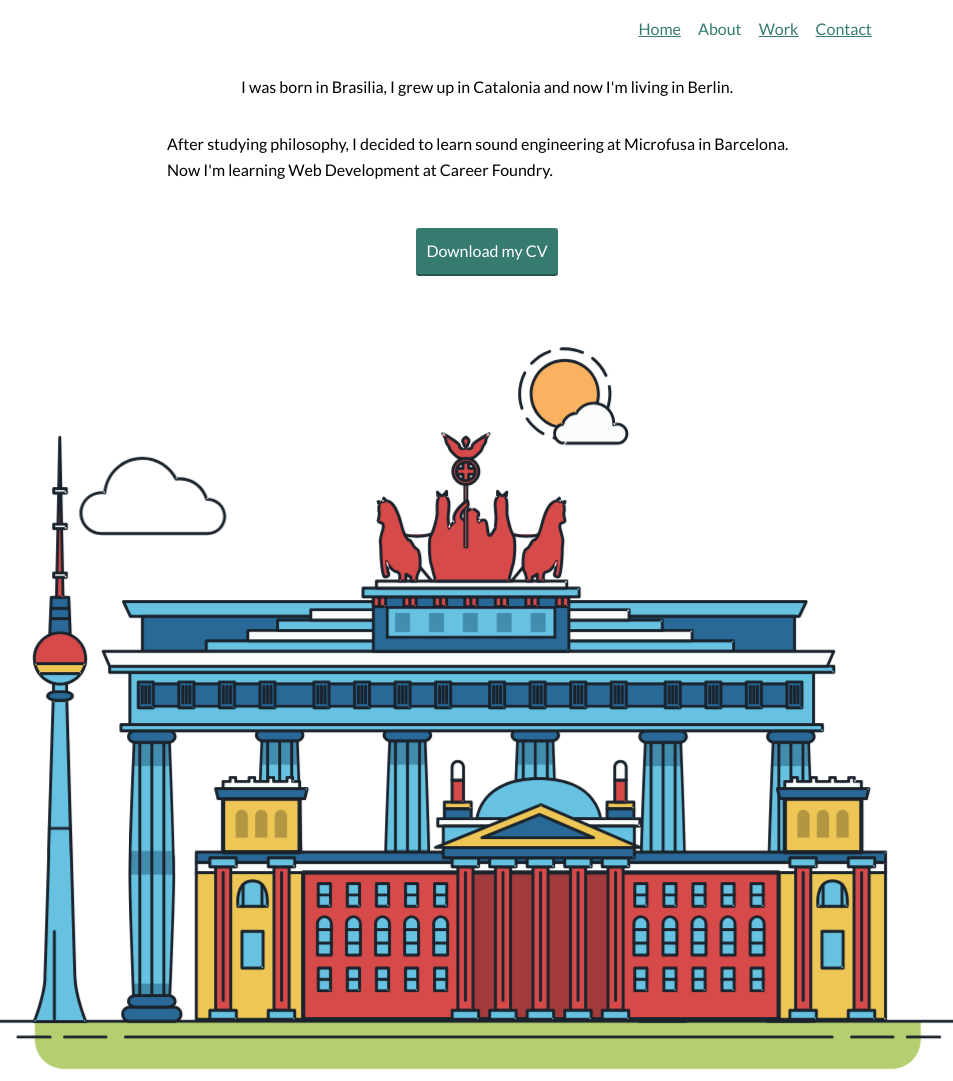
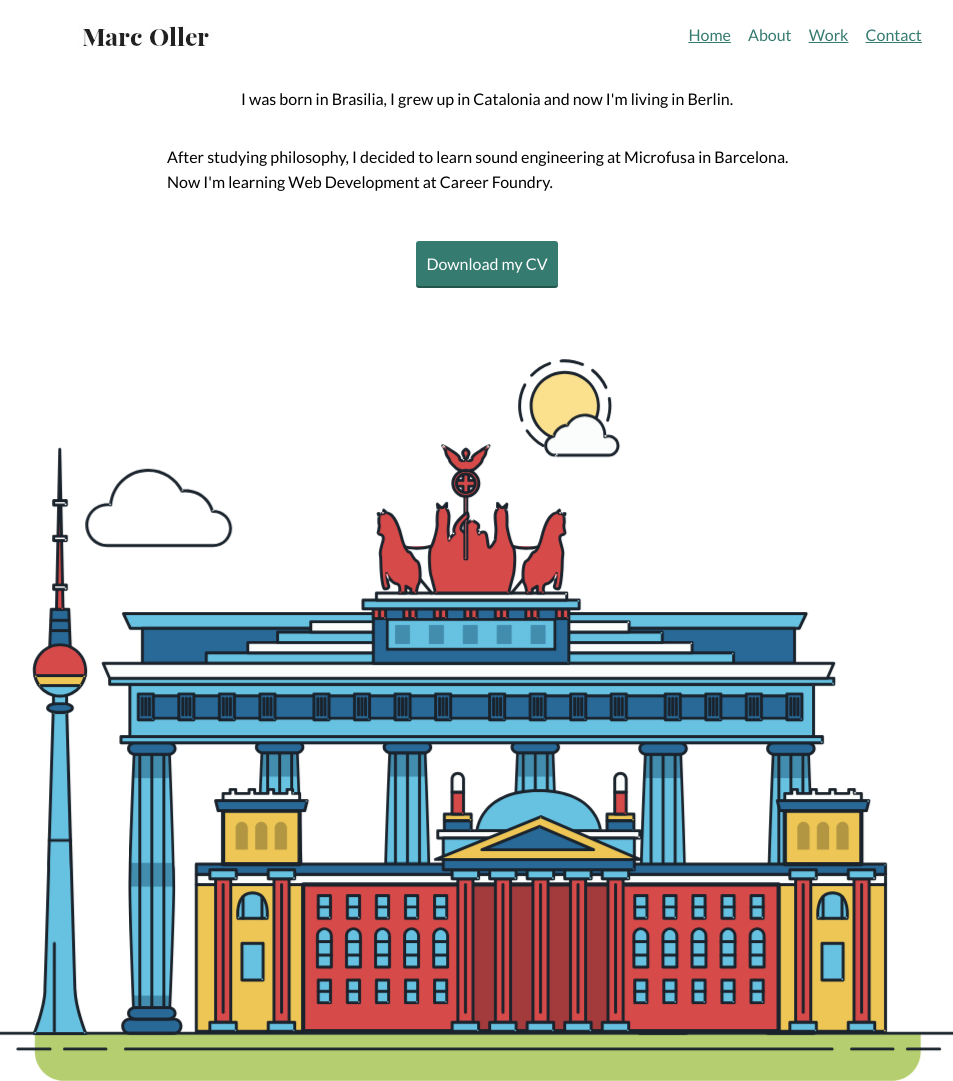
Before and after one commit to molleira/portfolio-website, a plain HTML site: page about.html in a window 1280 px wide. Shown: the top 1081 px of the page, without its empty margins (153-1106 px from the left). Drawn offline with Linux system fonts and the light colour scheme.

Commit message:
Create scripts file and code fixed header

```diff
--- a/about.html
+++ b/about.html
@@ -13,9 +13,9 @@
 
   <body>
 
-    <header>
+    <header class="header" id="myHeader">
 
-      <img src="img/logo.jpeg" alt="" class="image">
+      <img src="img/logo.jpg" alt="" class="image">
 
       <nav>
         <ul role="menubar">
@@ -999,5 +999,6 @@
 
       </footer>
 
+      <script src="js/scripts.js"></script>
   </body>
 </html>
--- a/css/styles.css
+++ b/css/styles.css
@@ -88,6 +88,12 @@ nav li {
 
 .nav__li--active {
   text-decoration: none;
+}
+
+.sticky {
+  position: fixed;
+  top: 0;
+  width: 100%;
 }
 
 .profile {
--- /dev/null
+++ b/js/scripts.js
@@ -0,0 +1,14 @@
+console.log('this works!');
+
+window.onscroll = function() {myFunction()};
+
+let header = document.getElementById("myHeader");
+let sticky = header.offsetTop;
+
+function myFunction() {
+  if (window.pageYOffset > sticky) {
+    header.classList.add("sticky");
+  } else {
+    header.classList.remove("sticky");
+  }
+}
```
Also changed, not shown: contact.html (+2 -2 lines), index.html (+2 -1 lines), work.html (+2 -2 lines).
